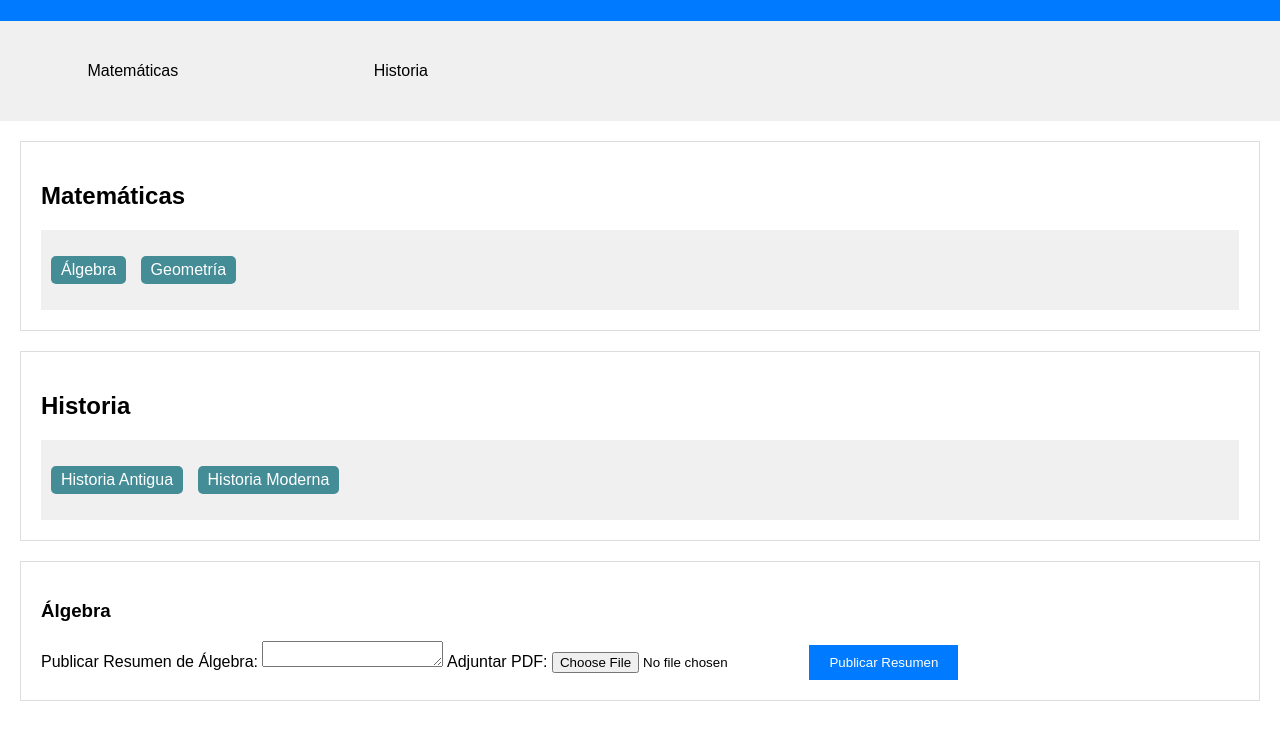
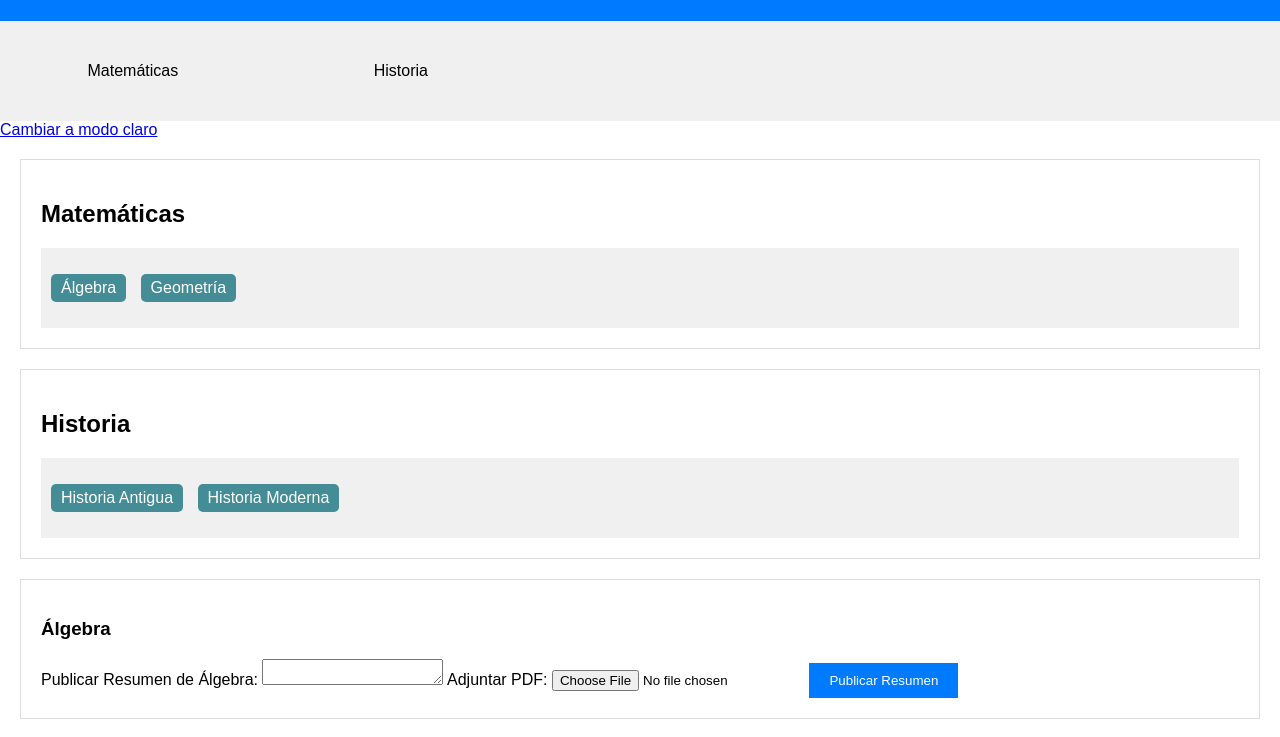
Before and after one commit to Raulman08/Raulman08.github.io, a plain HTML site: page index.html in a window 1280 px wide. Shown: the part 99-836 px from the top of the page. Drawn offline with Linux system fonts and the light colour scheme; a script that the page names is missing.

Commit message:
Update index.html

```diff
--- a/index.html
+++ b/index.html
@@ -16,7 +16,7 @@
             <!-- Agrega más asignaturas aquí -->
         </ul>
     </nav>
-
+    <a id="toggle-button" href="#">Cambiar a modo claro</a>
     <section class="asignatura" id="asignatura-matematicas">
         <h2>Matemáticas</h2>
         <nav id="navegacion-temas-matematicas">
```
